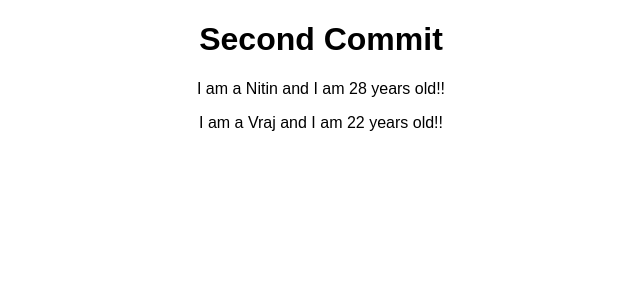
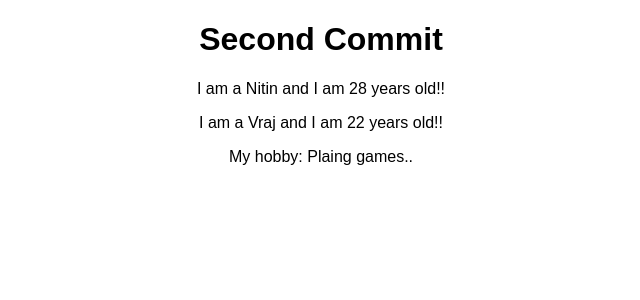
Before and after one commit to patelnitin00/React-Complete-Guide-, a React (Create React App) app: page / in a window 1280 px wide. Shown: the top 300 px of the page, without its empty margins (319-959 px from the left). Built offline with nearby package versions, Linux system fonts and the light colour scheme.

Commit message:
Understanding the "children" props

```diff
--- a/src/App.js
+++ b/src/App.js
@@ -10,7 +10,7 @@ class App extends Component {
         <h1>Second Commit</h1>
 
         <Person name="Nitin" age="28"/>
-        <Person name="Vraj" age="22">My hobby: Plaing games</Person>
+        <Person name="Vraj" age="22">My hobby: Plaing games..</Person>
       </div>
     );
   }
--- a/src/Person/Person.js
+++ b/src/Person/Person.js
@@ -2,9 +2,10 @@ import React from 'react';
 
 const person = (props) => {
     return(
-
+        <div>
             <p>I am a {props.name} and I am {props.age} years old!!</p>
-
+            <p>{props.children}</p>
+        </div>
     );
 }
 
```
